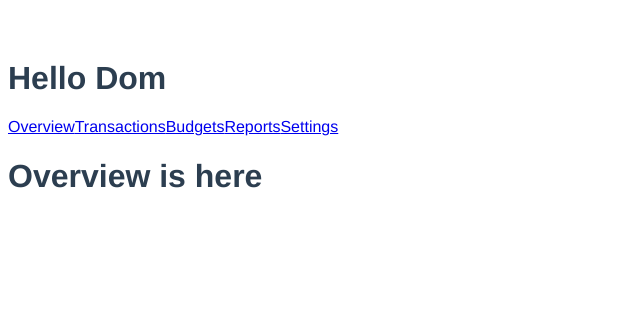
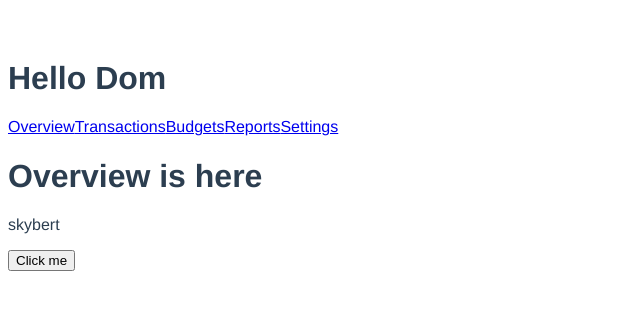
Before and after one commit to QuanIT01/Router4-CompositionAPI, a Vue app: page / in a window 1280 px wide. Shown: the top 310 px of the page, without its empty margins (0-640 px from the left). Built offline with nearby package versions, Linux system fonts and the light colour scheme.

Commit message:
Reactivity data with Ref()

```diff
--- a/src/pages/home.vue
+++ b/src/pages/home.vue
@@ -1,3 +1,21 @@
 <template>
   <h1>Overview is here</h1>
+  <p>{{ firstName }}</p>
+  <button @click="onChangeSomething">Click me</button>
 </template>
+<script>
+import { ref } from "vue";
+export default {
+  setup() {
+    const firstName = ref("skybert");
+    function onChangeSomething() {
+      console.log("running here ...");
+      firstName.value = "Nguyen Quan";
+    }
+    return {
+      firstName,
+      onChangeSomething,
+    };
+  },
+};
+</script>
```
